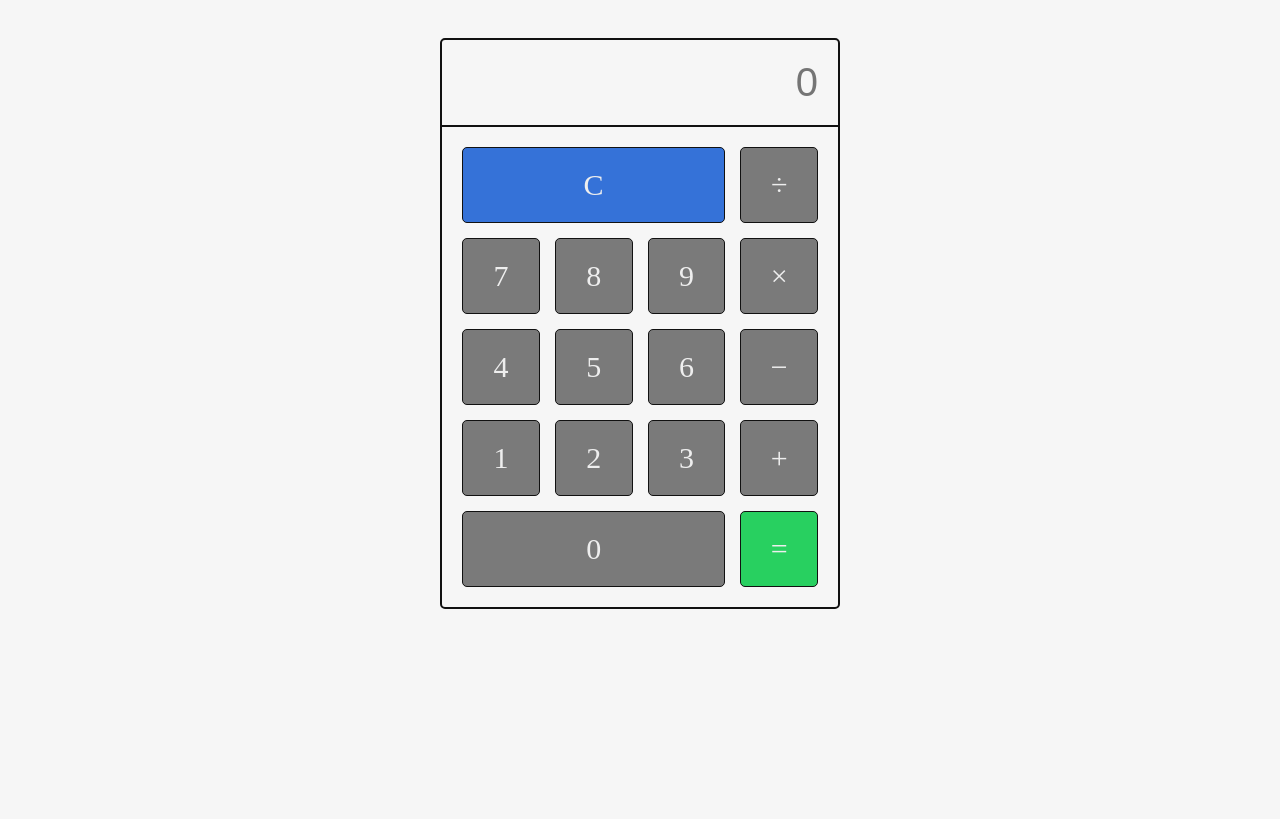
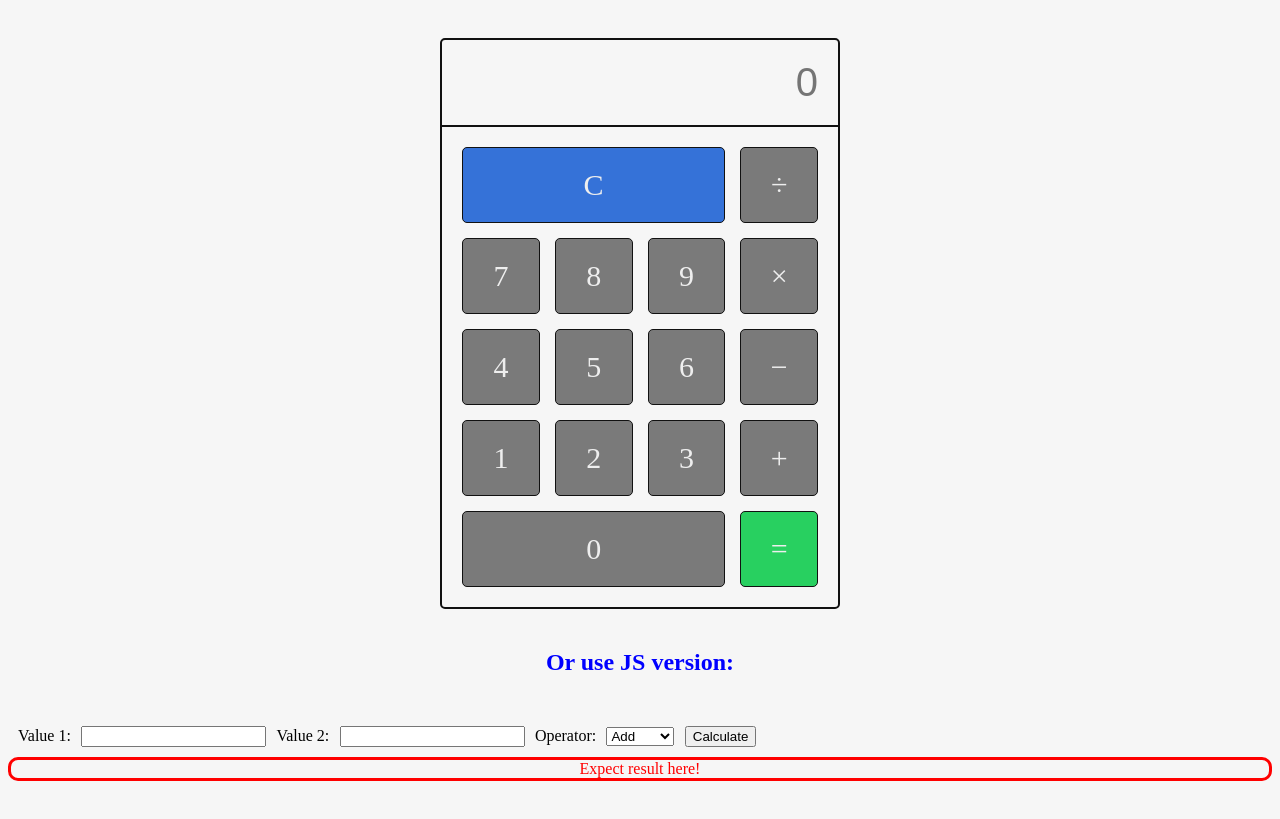
Before and after one commit to MiloBg/Calculator, a plain HTML site: page index.html in a window 1280 px wide. Drawn offline with Linux system fonts and the light colour scheme.

Commit message:
Update index.html

```diff
--- a/index.html
+++ b/index.html
@@ -37,5 +37,24 @@
     </div>
 </form>
 
+<h2>Or use JS version:</h2>
+
+<form class="js-calc">
+    Value 1: <input type="text" id="value1">
+    Value 2: <input type="text" id="value2">
+    Operator:
+        <select id="operator">
+            <option value="add">Add</option>
+            <option value="min">Minus</option>
+            <option value="mul">Multiply</option>
+            <option value="div">Divide</option>
+        </select>
+        <button type="button" onclick="calculate()">Calculate</button>
+</form>
+
+<div id="result">Expect result here!</div>
+
 </body>
+
+<script src="main.js"></script>
 </html>
```
